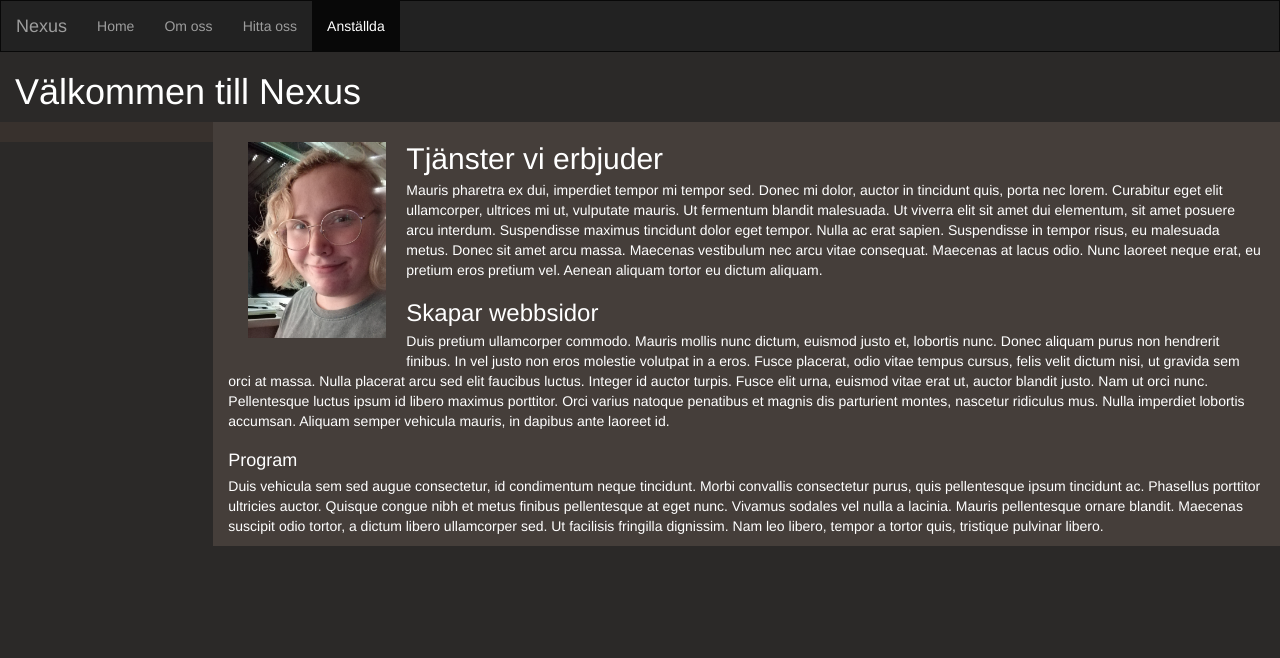
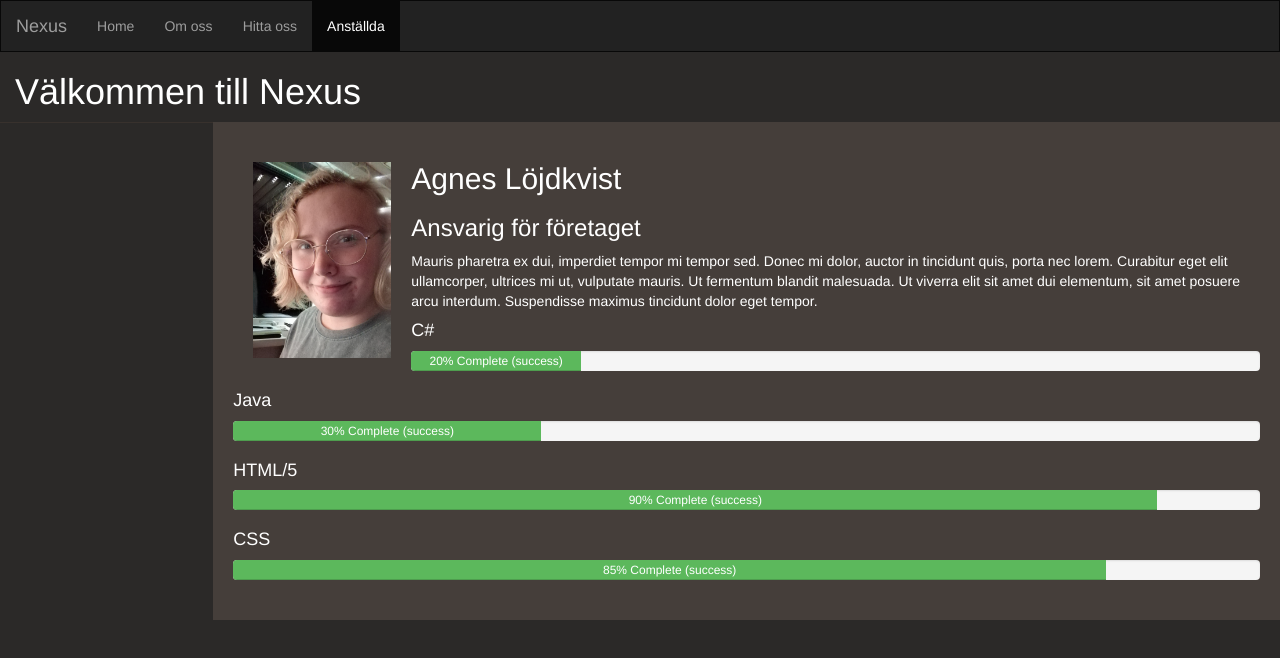
Before and after one commit to Agnes398/TE4-1920-1102-profwebsite, a plain HTML site: page Anställda.html in a window 1280 px wide. Drawn offline with nearby package versions, Linux system fonts and the light colour scheme.

Commit message:
css for side column removed from main.css, progress bars added to anställda.html

```diff
--- a/Anställda.css
+++ b/Anställda.css
@@ -8,12 +8,8 @@ body {
     border-radius: 0px;
 }
 
-.col-sm-2 {
-    padding: 10px 0px;
-}
-
-.col-sm-2 ul {
-    list-style: none;
+.col-sm-10 {
+    padding: 20px;
 }
 
 .col-sm-10 img {
--- a/Anställda.html
+++ b/Anställda.html
@@ -34,38 +34,47 @@
 
                     <div class="col-sm-10" style="background-color: #453E3A;">
                         <img src="profile.jpg" class="img-responsive" alt="Cinque Terre" width="138" height="250">
-                        <h2 class="headers">Tjänster vi erbjuder</h2>
+                        <h2 class="headers">Agnes Löjdkvist</h2>
+                        <h3>Ansvarig för företaget</h3>
                         <p>
                             Mauris pharetra ex dui, imperdiet tempor mi tempor sed.
                             Donec mi dolor, auctor in tincidunt quis, porta nec lorem.
                             Curabitur eget elit ullamcorper, ultrices mi ut, vulputate mauris. Ut fermentum blandit malesuada.
                             Ut viverra elit sit amet dui elementum, sit amet posuere arcu interdum. Suspendisse maximus tincidunt dolor eget tempor.
-                            Nulla ac erat sapien. Suspendisse in tempor risus, eu malesuada metus. Donec sit amet arcu massa.
-                            Maecenas vestibulum nec arcu vitae consequat. Maecenas at lacus odio. Nunc laoreet neque erat, eu pretium eros pretium vel.
-                            Aenean aliquam tortor eu dictum aliquam.
                         </p>
 
-                        <h3 class="headers">Skapar webbsidor</h3>
-                        <p>
-                            Duis pretium ullamcorper commodo. Mauris mollis nunc dictum, euismod justo et, lobortis nunc.
-                            Donec aliquam purus non hendrerit finibus. In vel justo non eros molestie volutpat in a eros.
-                            Fusce placerat, odio vitae tempus cursus, felis velit dictum nisi, ut gravida sem orci at massa.
-                            Nulla placerat arcu sed elit faucibus luctus. Integer id auctor turpis.
-                            Fusce elit urna, euismod vitae erat ut, auctor blandit justo. Nam ut orci nunc.
-                            Pellentesque luctus ipsum id libero maximus porttitor.
-                            Orci varius natoque penatibus et magnis dis parturient montes, nascetur ridiculus mus. Nulla imperdiet lobortis accumsan.
-                            Aliquam semper vehicula mauris, in dapibus ante laoreet id.
-                        </p>
+                        <h4>C#</h4>
+                        <div class="progress">
+                            <div class="progress-bar progress-bar-success" role="progressbar" aria-valuenow="20"
+                                aria-valuemin="0" aria-valuemax="100" style="width:20%">
+                                  20% Complete (success)
+                            </div>
+                        </div>
 
-                        <h4 class="headers">Program</h4>
-                        <p>
-                            Duis vehicula sem sed augue consectetur, id condimentum neque tincidunt.
-                            Morbi convallis consectetur purus, quis pellentesque ipsum tincidunt ac.
-                            Phasellus porttitor ultricies auctor. Quisque congue nibh et metus finibus pellentesque at eget nunc.
-                            Vivamus sodales vel nulla a lacinia. Mauris pellentesque ornare blandit.
-                            Maecenas suscipit odio tortor, a dictum libero ullamcorper sed. Ut facilisis fringilla dignissim.
-                            Nam leo libero, tempor a tortor quis, tristique pulvinar libero.
-                        </p>
+                        <h4>Java</h4>
+                        <div class="progress">
+                            <div class="progress-bar progress-bar-success" role="progressbar" aria-valuenow="30"
+                                aria-valuemin="0" aria-valuemax="100" style="width:30%">
+                                  30% Complete (success)
+                            </div>
+                        </div>
+
+                        <h4>HTML/5</h4>
+                        <div class="progress">
+                            <div class="progress-bar progress-bar-success" role="progressbar" aria-valuenow="90"
+                                aria-valuemin="0" aria-valuemax="100" style="width:90%">
+                                  90% Complete (success)
+                            </div>
+                        </div>
+
+                        <h4>CSS</h4>
+                        <div class="progress">
+                            <div class="progress-bar progress-bar-success" role="progressbar" aria-valuenow="85"
+                                aria-valuemin="0" aria-valuemax="100" style="width:85%">
+                                  85% Complete (success)
+                            </div>
+                        </div>
+
                     </div>
 
                 </div>
--- a/main.css
+++ b/main.css
@@ -8,14 +8,6 @@ body {
     border-radius: 0px;
 }
 
-.col-sm-2 {
-    padding: 10px 0px;
-}
-
-.col-sm-2 ul {
-    list-style: none;
-}
-
 .col-sm-10 img {
     margin: 20px 30%;
 }
```
Also changed, not shown: domain.txt.
